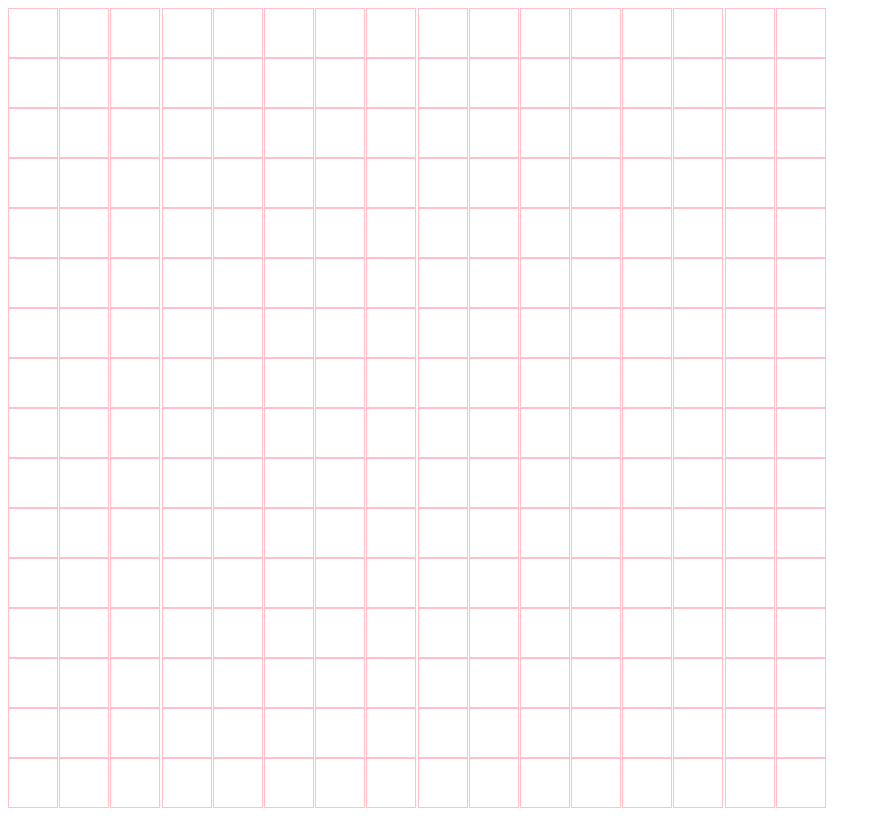
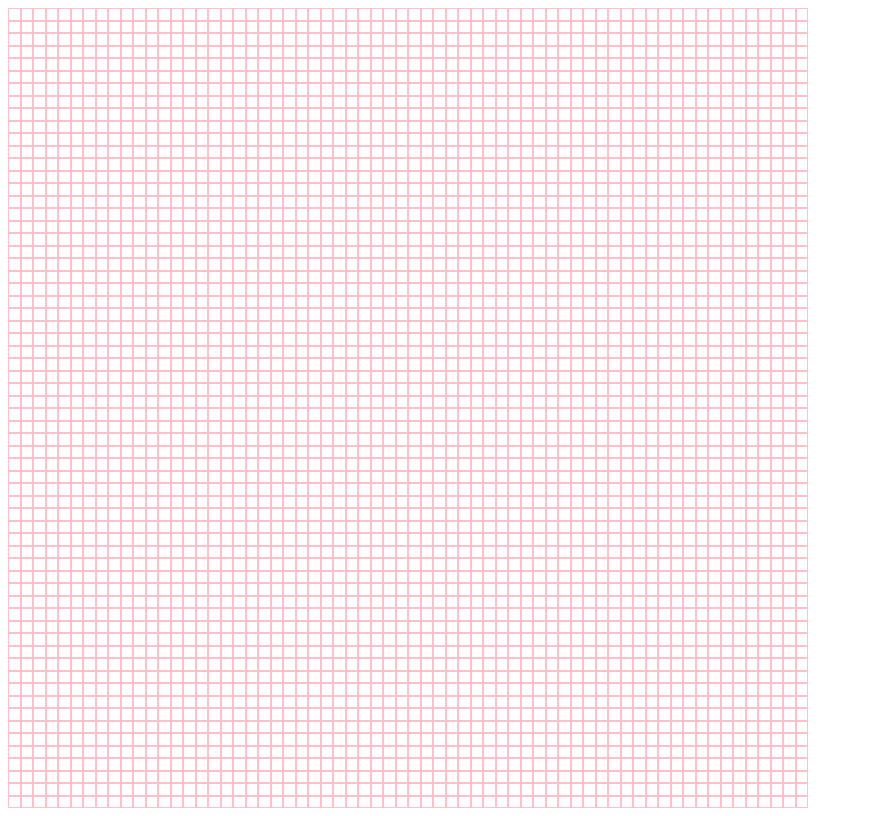
Before and after one commit to Tropienet/etch-sketch, a plain HTML site: page index.html in a window 1280 px wide. Shown: the whole page, without its empty margins (0-881 px from the left). Drawn offline with Linux system fonts and the light colour scheme.

Commit message:
Made the grid fit in a certain area

```diff
--- a/script.js
+++ b/script.js
@@ -4,12 +4,14 @@ function createStartingGrid () {
 
     const container = document.querySelector("#container");
 
-    for( let i = 0; i < 16; i++ ) {
-        for( let j = 0; j < 16; j++ ) {
+    for( let i = 0; i < 64; i++ ) {
+        for( let j = 0; j < 64; j++ ) {
 
         const square = document.createElement( "div" );
 
         square.setAttribute( "class", "square" );
+
+        addHoverEffect( square );
 
         container.appendChild( square );
 
@@ -18,4 +20,14 @@ function createStartingGrid () {
 
 }
 
+function addHoverEffect ( square ) {
+
+    square.addEventListener("mouseover", () => {
+
+        square.style.backgroundColor = "black";
+
+    });
+
+}
+
 createStartingGrid();
--- a/styles/style.css
+++ b/styles/style.css
@@ -9,14 +9,19 @@ body {
     height: 100vh;
 }
 
+
+
 #container {
     display: grid;
-    grid-template-columns: repeat(16, 3.2em);
+    grid-template-columns: repeat(64, 1fr);
+    grid-template-rows: repeat(64, 1fr);
+    width: 800px;
+    height: 800px;
 }
+
+
 
 .square {
     display: inline-block;
-    width: 50px;
-    height: 50px;
     border: solid pink 1px;
 }
```
Also changed, not shown: index.html (+1 -0 lines).
